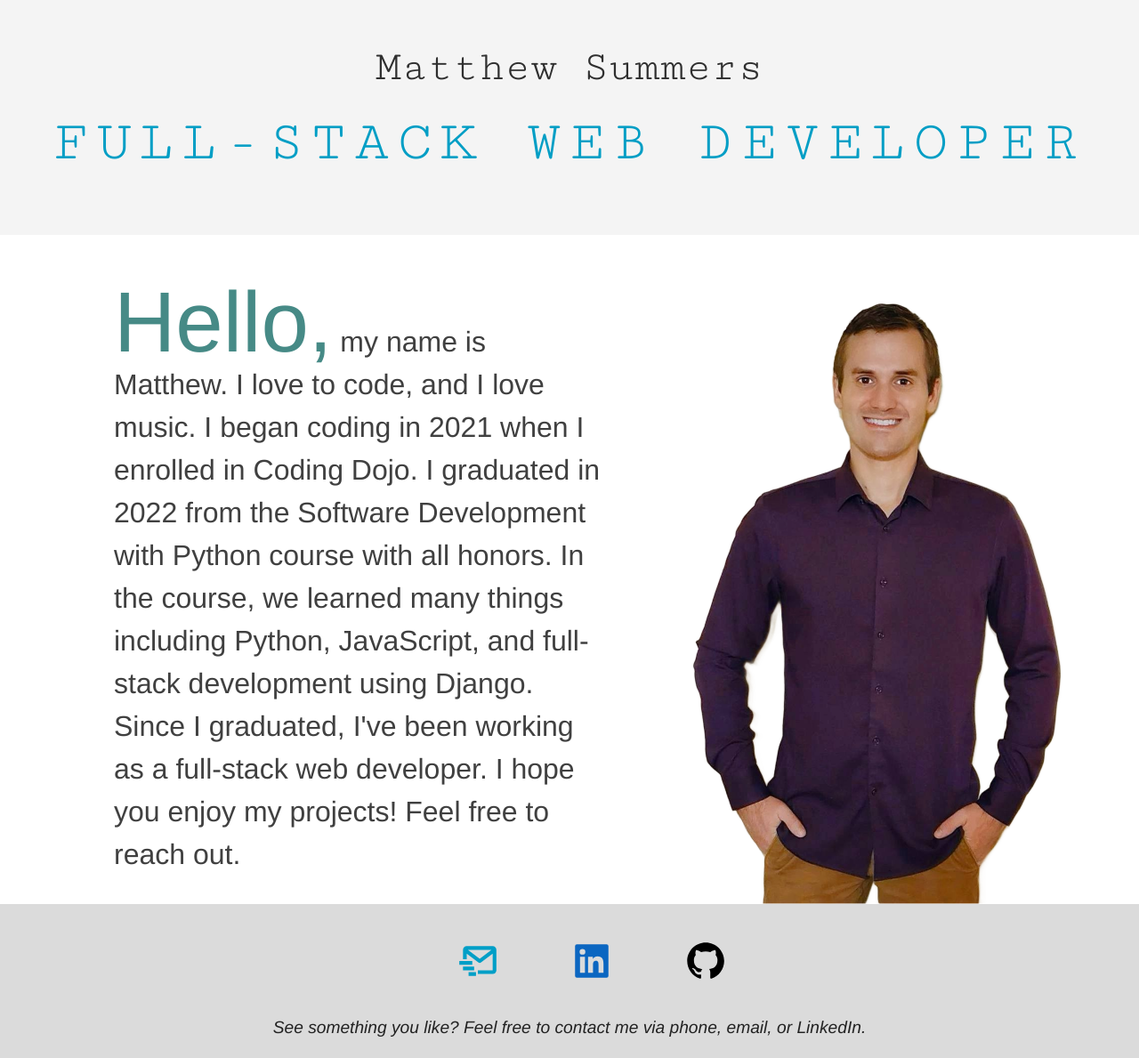
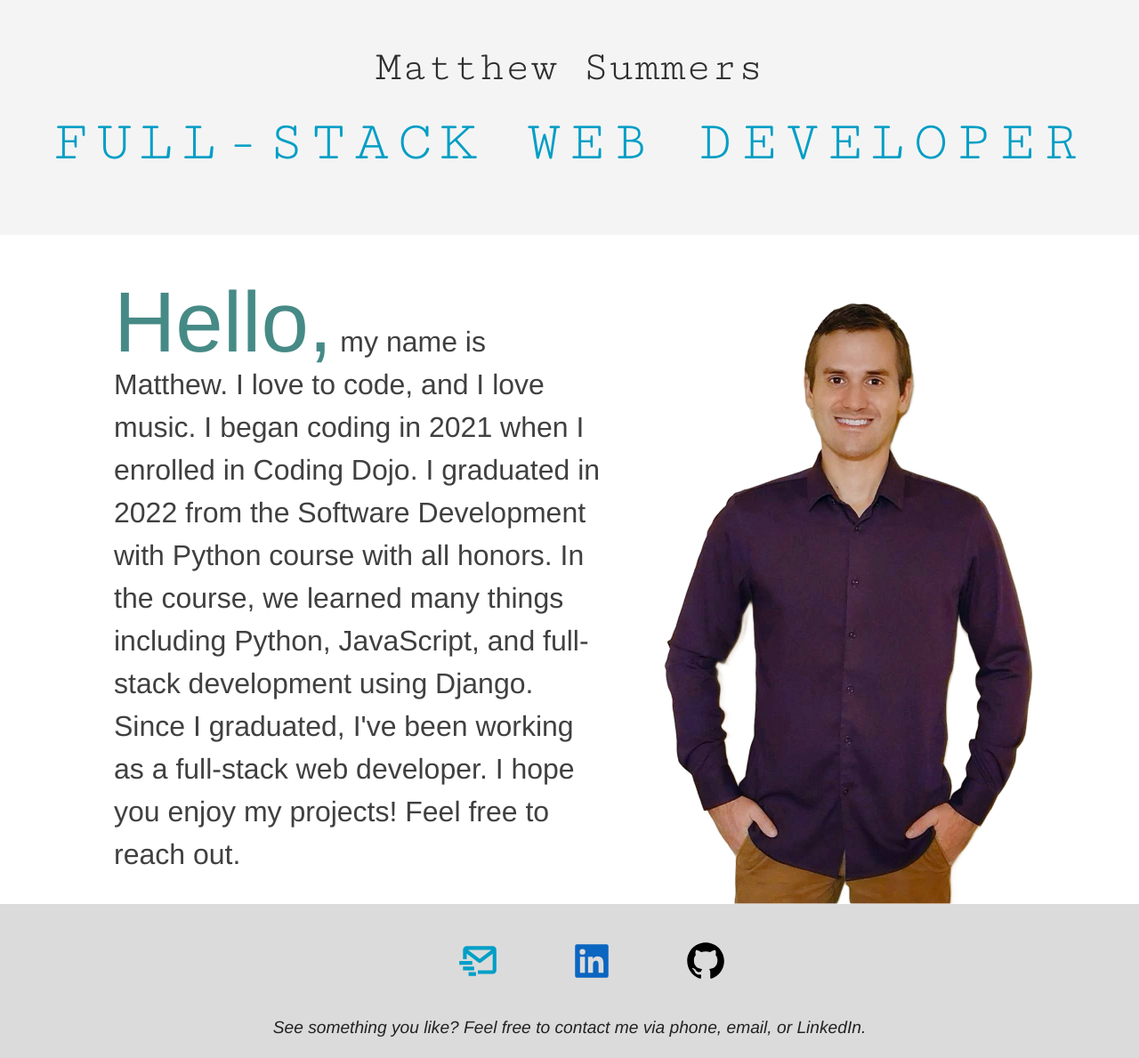
Before and after one commit to MatthewDSummers/My-Portfolio, a Django app: page / in a window 1280 px wide. Shown: the part 124-1313 px from the top of the page at 89% size. Run offline with Django 4.2, Linux system fonts and the light colour scheme.

Commit message:
portrait edit

```diff
--- a/portfolio_site/static/css/style.css
+++ b/portfolio_site/static/css/style.css
@@ -967,6 +967,9 @@ text-shadow: 1px 1px  9px rgb(0, 0, 0);
     #portrait{
         width: auto;
     }
+    .portrait-div{
+        margin: 0;
+    }
 
     .welcome h1{
         font-size: 4rem;
```
